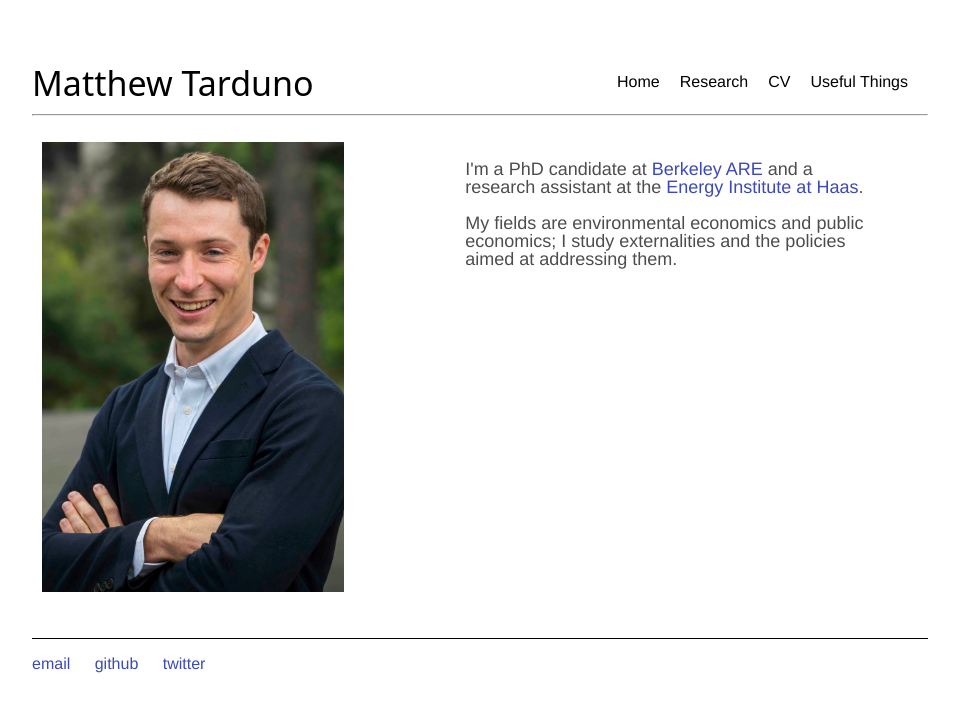
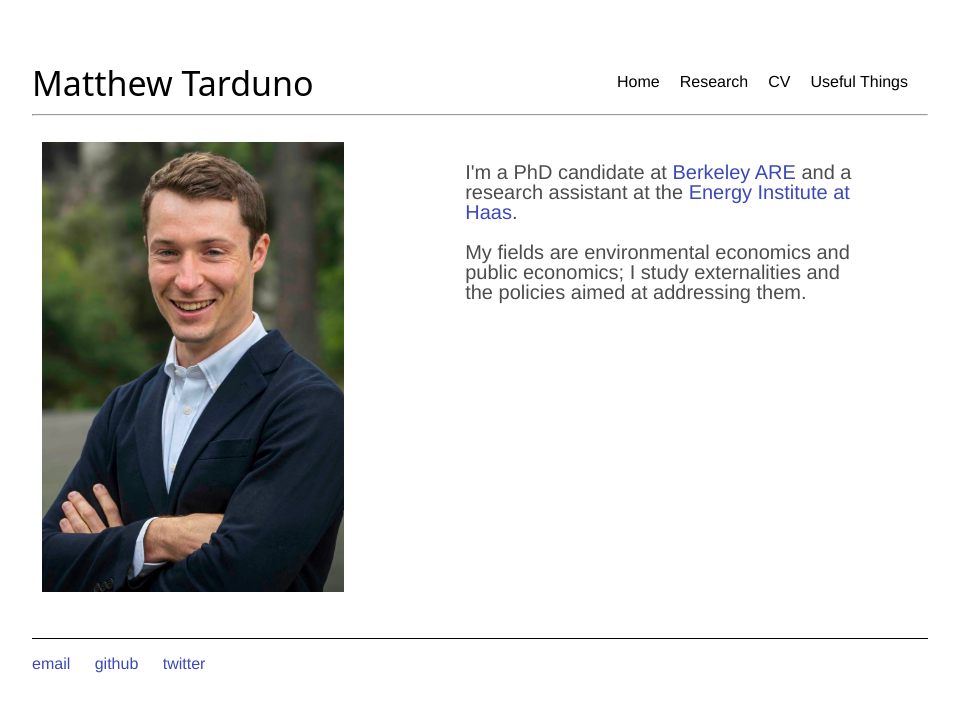
Before and after one commit to Matt-Tarduno/Matt-Tarduno.github.io, a Jekyll site: the page built from index.html, in a window 1280 px wide. Shown: the top 712 px of the page, without its empty margins (160-1119 px from the left). Built offline with Jekyll 4.4.1, drawn with Linux system fonts in a browser that asks for light colours.

Commit message:
Update index.html

```diff
--- a/index.html
+++ b/index.html
@@ -25,9 +25,9 @@
 
   <div class="column">
 
-	<p style="font-size:18px">I'm a PhD candidate at <a href="https://are.berkeley.edu/" target="_blank"><span style="font-weight:500;">Berkeley ARE</span></a> and a research assistant at the <a href="https://ei.haas.berkeley.edu/" target="_blank"><span style="font-weight:500;">Energy Institute at Haas</span></a>. </p>
+	<p style="font-size:20px">I'm a PhD candidate at <a href="https://are.berkeley.edu/" target="_blank"><span style="font-weight:500;">Berkeley ARE</span></a> and a research assistant at the <a href="https://ei.haas.berkeley.edu/" target="_blank"><span style="font-weight:500;">Energy Institute at Haas</span></a>. </p>
 		<p></p>
-	 <p style="font-size:18px"> My fields are <span style="font-weight:550;">environmental economics</span> and <span style="font-weight:550;">public economics</span>; I study externalities and the policies aimed at addressing them. </p>
+	 <p style="font-size:20px"> My fields are <span style="font-weight:550;">environmental economics</span> and <span style="font-weight:550;">public economics</span>; I study externalities and the policies aimed at addressing them. </p>
 	</div>
 </div>
 
```
